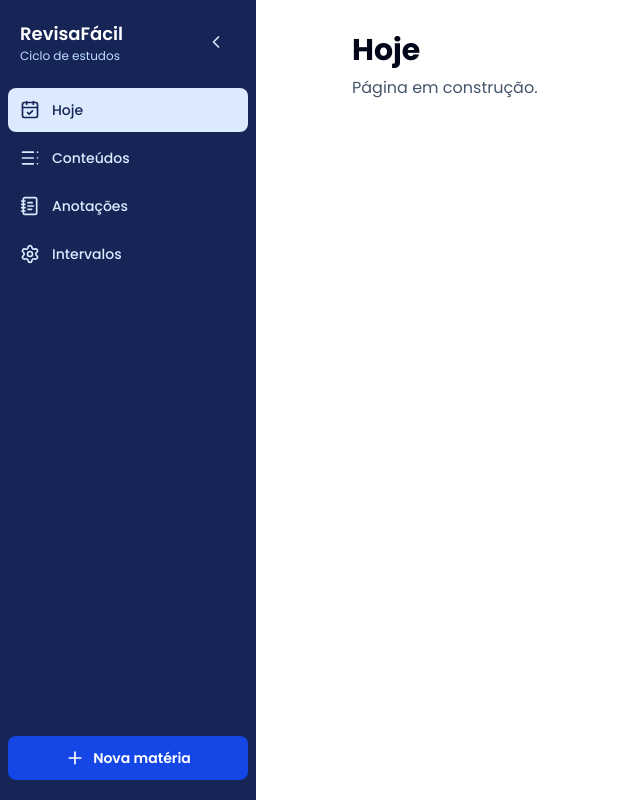
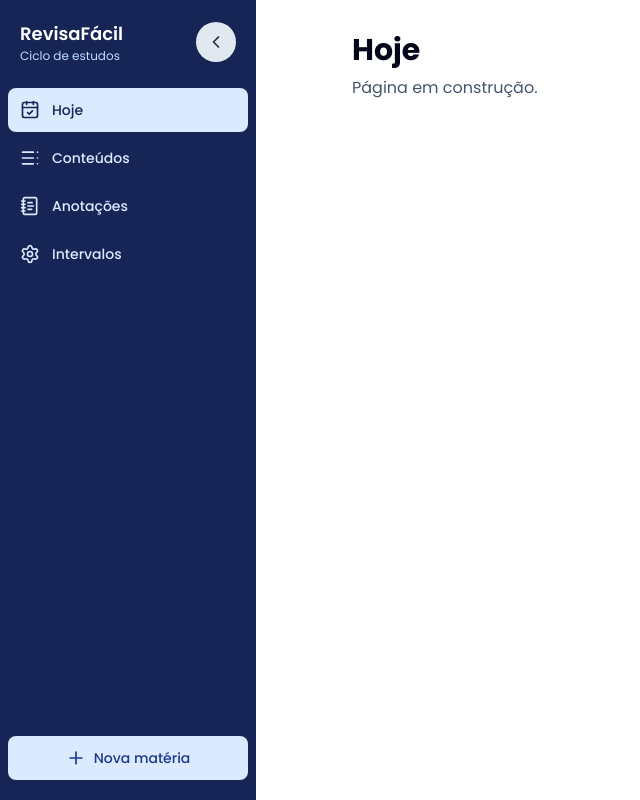
Before and after one commit to andersoncruzdev/revisa-facil, a React (Vite) app: page / in a window 1280 px wide. Shown: the whole page, without its empty margins (0-640 px from the left). Built offline with nearby package versions, Linux system fonts and the light colour scheme.

Commit message:
refactor: utilizando button #12

```diff
--- a/src/shared/design-system/SideBar.tsx
+++ b/src/shared/design-system/SideBar.tsx
@@ -2,6 +2,7 @@ import type { ComponentProps, ElementType } from "react";
 import { ChevronLeft, ChevronRight, Plus } from "lucide-react";
 import { Link } from "react-router-dom";
 import { useSideBar } from "@hooks/useSideBar";
+import { Button } from "@shared/components/Button";
 
 interface SideBarProps extends Readonly<ComponentProps<"aside">> {
   readonly options: Array<{
@@ -29,19 +30,17 @@ export default function SideBar({ options, action, className = "", ...props }: S
           <p className="truncate text-xs text-blue-200">Ciclo de estudos</p>
         </div>
 
-        <button
+        <Button.Root
           type="button"
+          color="slate"
+          rounded
           aria-label={expanded ? "Recolher menu" : "Expandir menu"}
           aria-expanded={expanded}
           onClick={toggleExpanded}
-          className="ml-auto grid h-10 w-10 shrink-0 place-items-center rounded-lg text-blue-100 transition-colors hover:bg-blue-900 focus-visible:outline-none focus-visible:ring-2 focus-visible:ring-blue-200 motion-reduce:transition-none"
+          className="ml-auto"
         >
-          {expanded ? (
-            <ChevronLeft className="h-5 w-5" aria-hidden="true" />
-          ) : (
-            <ChevronRight className="h-5 w-5" aria-hidden="true" />
-          )}
-        </button>
+          <Button.Icon icon={expanded ? ChevronLeft : ChevronRight} />
+        </Button.Root>
       </div>
 
       <nav
@@ -70,15 +69,17 @@ export default function SideBar({ options, action, className = "", ...props }: S
         ))}
       </nav>
 
-      <button
+      <Button.Root
         type="button"
         aria-label="Adicionar nova matéria"
         onClick={action}
-        className="ml-1 flex min-w-16 flex-col items-center justify-center gap-1 rounded-lg bg-blue-700 px-2 py-2 text-[0.6875rem] font-semibold text-white transition-colors hover:bg-blue-600 focus-visible:outline-none focus-visible:ring-2 focus-visible:ring-blue-200 motion-reduce:transition-none md:ml-0 md:min-w-0 md:flex-row md:gap-2 md:px-3 md:py-3 md:text-sm"
+        className="ml-1 min-w-16 flex-col px-2 text-[0.6875rem] md:ml-0 md:min-w-0 md:flex-row md:px-3 md:py-3 md:text-sm"
       >
-        <Plus className="h-5 w-5 shrink-0" aria-hidden="true" />
-        <span className={expanded ? "md:block" : "md:hidden"}>Nova matéria</span>
-      </button>
+        <Button.Icon icon={Plus} />
+        <Button.Text className={expanded ? "md:block" : "md:hidden"}>
+          Nova matéria
+        </Button.Text>
+      </Button.Root>
     </aside>
   );
 }
```
